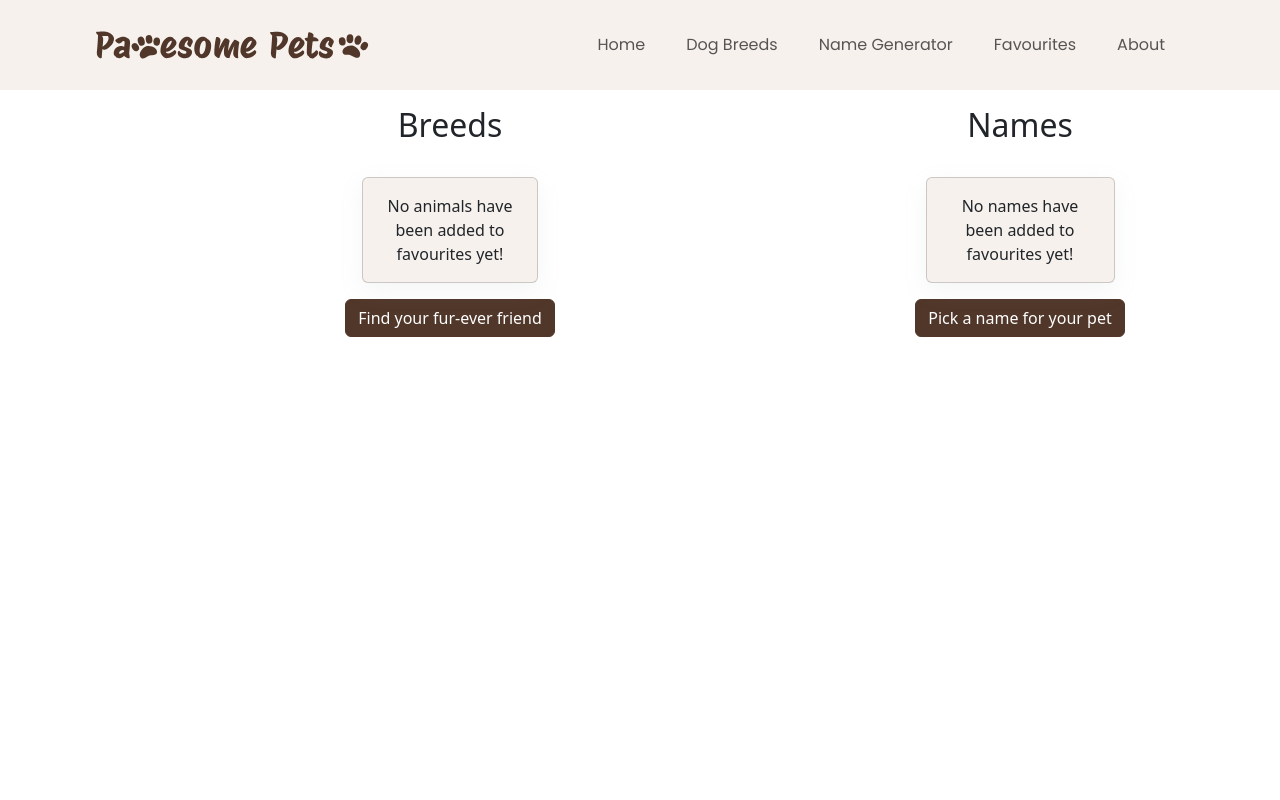
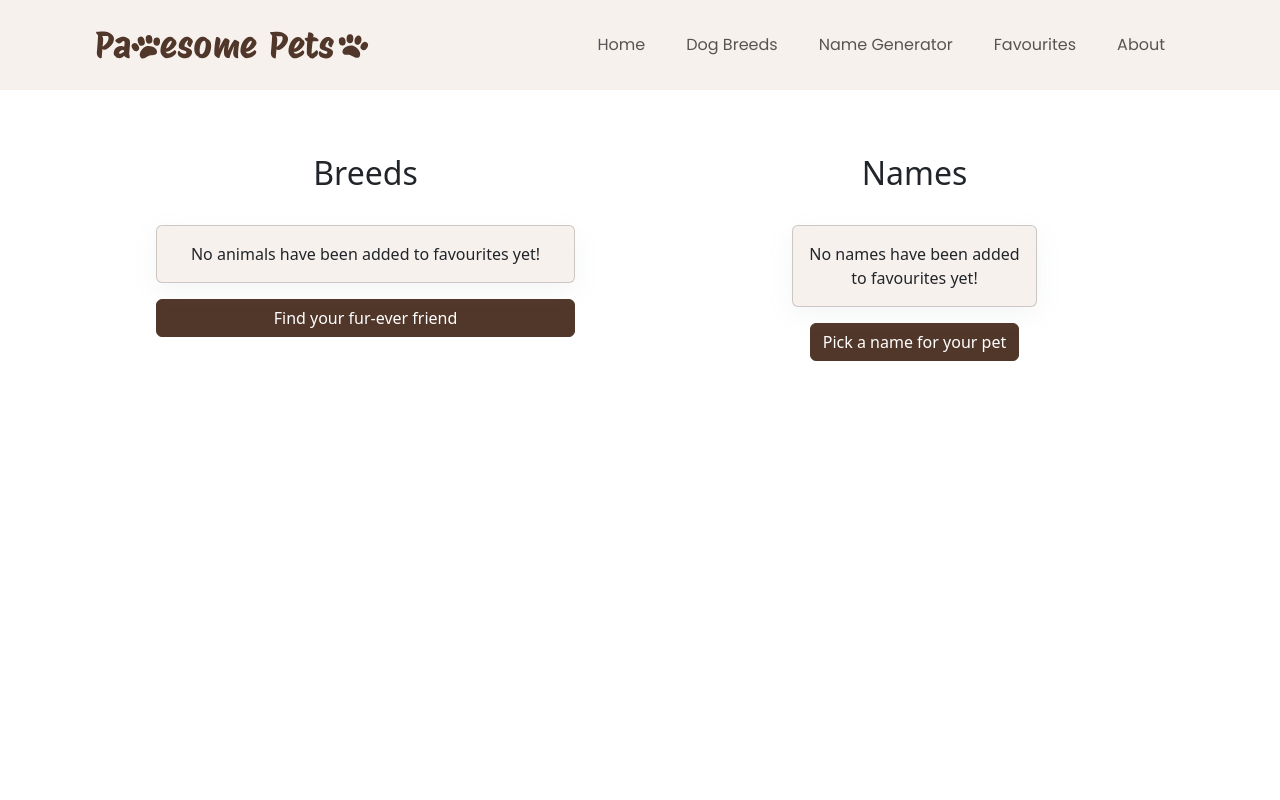
Before and after one commit to rosiegalezia/pawsome-pets, a React (Vite) app: page /#/Favourites in a window 1280 px wide. Shown: the top 800 px of the page. Built offline with nearby package versions, Linux system fonts and the light colour scheme.

Commit message:
styling changes on favourites and name generator pages

```diff
--- a/src/Pages/Favourites.jsx
+++ b/src/Pages/Favourites.jsx
@@ -39,20 +39,20 @@ function Favourites(props) {
     return (
         <div className="page-container container text-center">
             <div className="row justify-content-evenly page-content">
-                <div className="col-lg-8 col-sm-12">
-                    <h2 className='py-3'>Breeds</h2>
+                <div className="col-12 col-lg-5 col-sm-12 mx-3">
+                    <h2 className='p-3 m-3 pt-5 '>Breeds</h2>
 
 {/******************* How to chose either cat or dog?? *******************/}
                     {!storedAnimals.includes(storedAnimals[0]) ? (
-                        <div className='p-0 m-3' key={'no-saved-animals'}>
-                            <Card className='bg-cream m-2 text-center mx-auto d-flex justify-content-center col-10 col-lg-3'>
+                        <div className='p-0 m-3 justify-content-center' key={'no-saved-animals'}>
+                            <Card className='w-100 m-3 bg-cream text-center mx-auto d-flex justify-content-center'>
                                 <Card.Body>
                                     <Card.Text className='text-center'>
                                         No animals have been added to favourites yet!
                                     </Card.Text>
                                 </Card.Body>
                             </Card>
-                            <NavLink to="/Info" role="button" className='btn btn-brown m-2' variant="primary">
+                            <NavLink to="/Info" role="button" className='w-100 btn btn-brown' variant="primary">
                                 Find your fur-ever friend
                             </NavLink>
                         </div>
@@ -78,8 +78,8 @@ function Favourites(props) {
 
 
                 </div>
-                <div className="col-lg-4 col-sm-12">
-                    <h2 className='py-3'>Names</h2>
+                <div className="col-12 col-lg-5 col-sm-12 mx-3">
+                    <h2 className='p-3 m-3 pt-5 '>Names</h2>
 
                     {!storedNames.includes(storedNames[0]) ? (
                         <div className='p-0 m-3 ' key={'no-saved-names'}>
--- a/src/Pages/GenerateName.jsx
+++ b/src/Pages/GenerateName.jsx
@@ -99,7 +99,7 @@ return (
             <h2 className='p-3 m-3 pt-5 text-center'>What gender name would you like for your pet?</h2>
 
             {/* dropdown for sex selection  */}
-            <Form.Select aria-label="Default select example" size="sm" onChange={handleSexChange} className='p-3 m-3 w-50 w-sm-100'>
+            <Form.Select aria-label="Default select example" size="sm" onChange={handleSexChange} className='p-3 m-3 w-50'>
                 <option>Select your pet's sex</option>
                 <option value="Female">Female</option>
                 <option value="Male">Male</option>
--- a/src/Pages/Info.jsx
+++ b/src/Pages/Info.jsx
@@ -177,7 +177,7 @@ function Info() {
                     <fieldset >
 
                         {/* This input drop down is to choose cat or dog */}
-                        <Form.Group className="mb-3 mx-auto d-flex justify-content-center flex-column" style={{ width: "50%" }}>
+                        <Form.Group className="mb-3 mx-auto d-flex justify-content-center flex-column col-10 col-sm-10 col-lg-6">
                             <Form.Select id="disabledSelect" onChange={handleAnimalChange}>
                                 <option>Please select an animal</option>
                                 <option>Cat</option>
```
